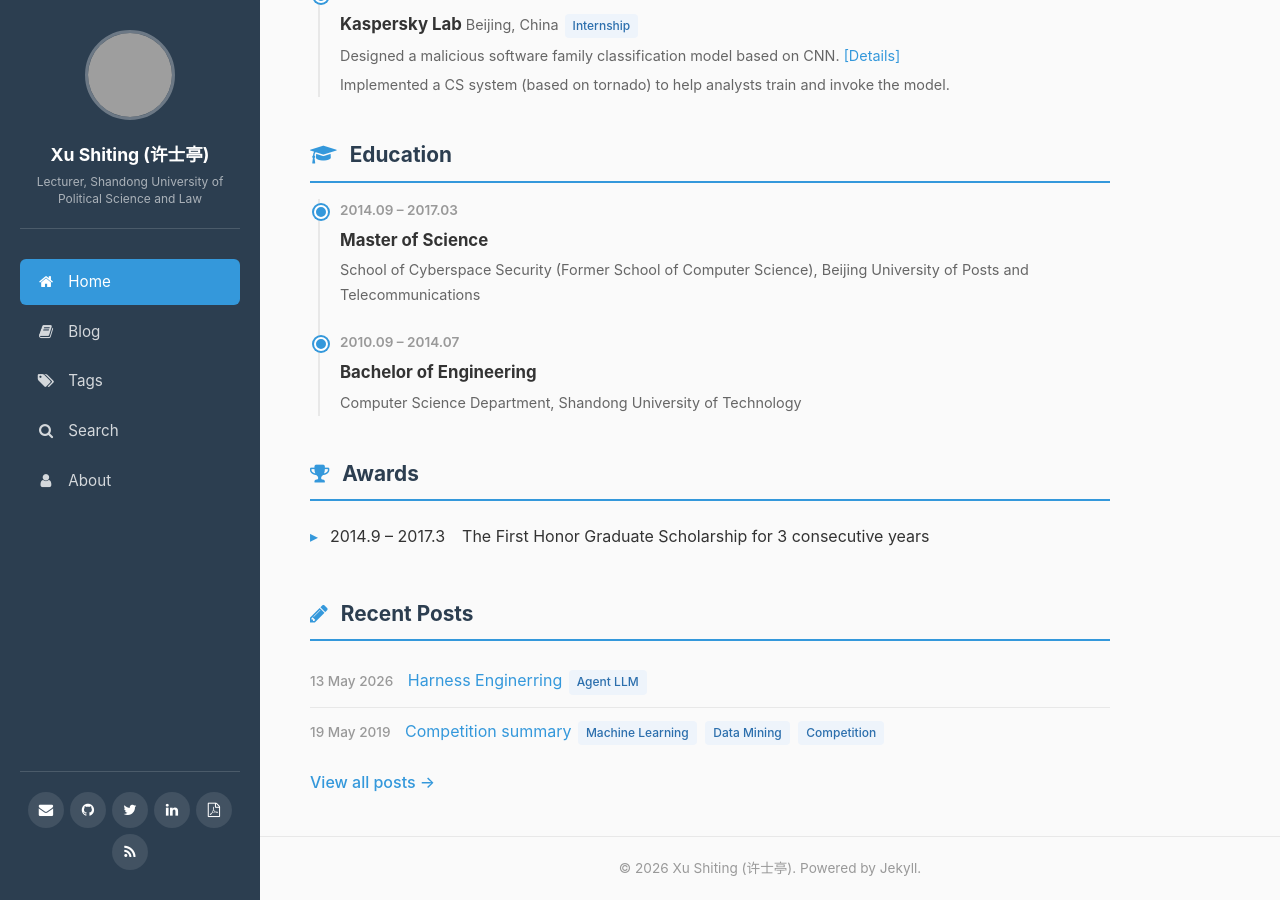
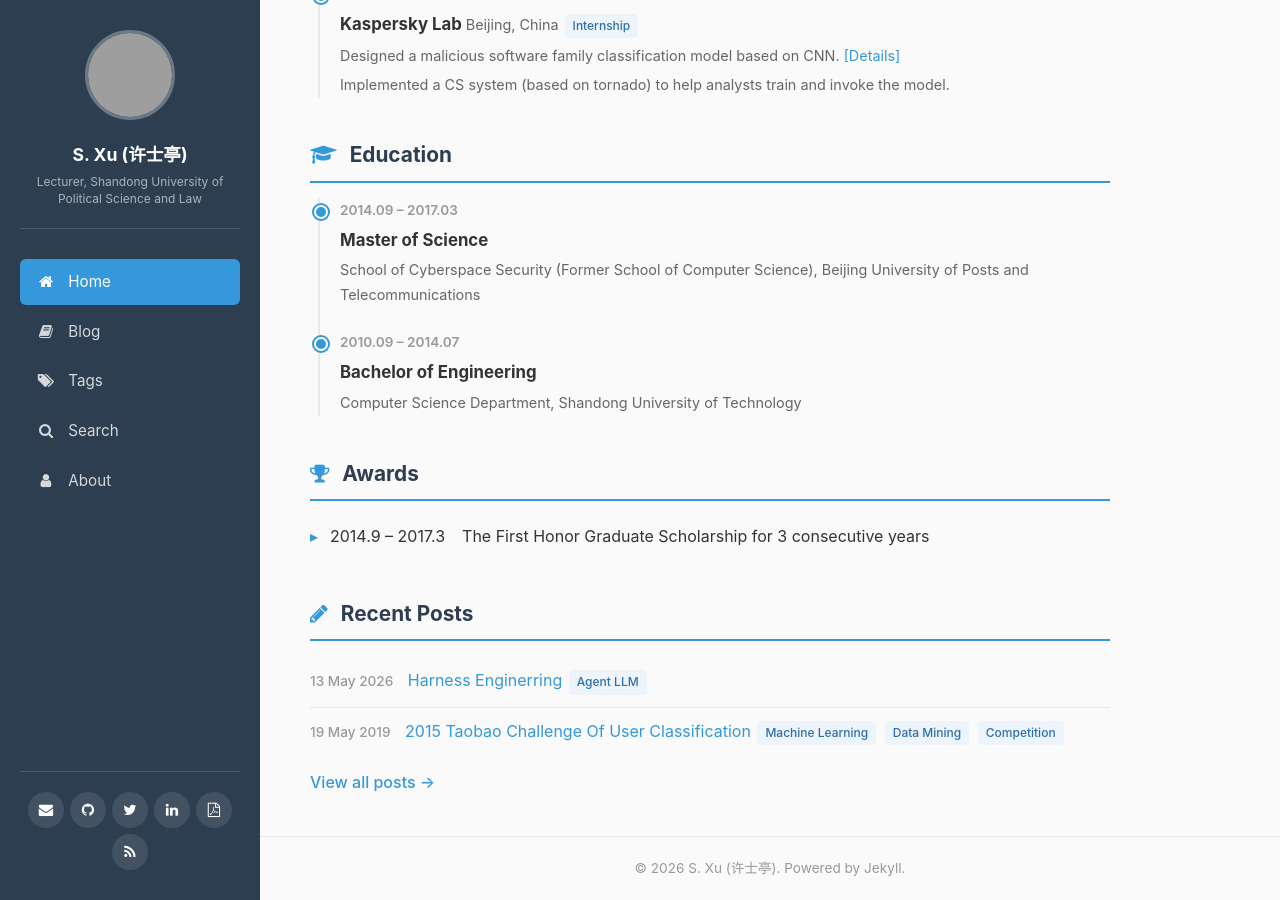
Before and after one commit to xvshiting/xvshiting.github.io, a Jekyll site: the page built from index.md, in a window 1280 px wide and 900 px high, scrolled down 1920 px. Built offline with Jekyll 4.4.1, drawn with Linux system fonts in a browser that asks for light colours; some of the changed text lies outside the part shown; grey boxes are pictures that could not be loaded.

```diff
--- a/_config.yml
+++ b/_config.yml
@@ -72,8 +72,8 @@
 
 # Author info (used across the site)
 author:
-  name: "Xu Shiting (许士亭)"
-  name_en: "Will Xu"
+  name: "S. Xu (许士亭)"
+  name_en: "S. Xu"
   email: xvshiting@live.com
   github: xvshiting
   twitter: xvshiting1
--- a/index.md
+++ b/index.md
@@ -7,7 +7,7 @@
   <section class="section bio-section">
     <p class="bio-quote"><em>"NLP as well as Deep Learning could not only help machines better understand human beings, but also help us to know ourselves better."</em></p>
     <p>
-      My name is <strong>Xu Shiting (许士亭)</strong>, also known as <strong>Will Xu</strong>.
+      My name is <strong>S. Xu (许士亭)</strong>, also known as <strong>Will Xu</strong>.
       I am a lecturer at the <strong>Department of Cyberspace Security</strong> in <strong>Shandong University of Political Science and Law</strong>.
     </p>
     <p>
@@ -39,14 +39,14 @@
     <ol class="publication-list">
       <li>
         <span class="pub-year">2026</span>
-        <strong>Xu, Shiting.</strong>
+        <strong>S. Xu</strong>
         <a href="https://link.springer.com/article/10.1186/s42400-025-00481-3">VIMAR: vision-language informed malware analysis and reasoning model.</a>
         <em>Cybersecurity</em>, 9, 49, 2026.
         <span class="pub-type journal">journal</span>
       </li>
       <li>
         <span class="pub-year">2025</span>
-        <strong>Xu, Shiting.</strong>
+        <strong>S. Xu</strong>
         <a href="https://doi.org/10.1016/j.ins.2025.122470">DEEP-CWS: Distilling Efficient pre-trained models with Early exit and Pruning for scalable Chinese Word Segmentation.</a>
         <em>Information Sciences</em>, 719, 122470, 2025.
         <span class="pub-type journal">journal</span>
@@ -57,7 +57,7 @@
     <ol class="publication-list">
       <li>
         <span class="pub-year">2021</span>
-        <strong>Xu, Shiting,</strong> et al.
+        <strong>S. Xu,</strong> et al.
         <a href="https://link.springer.com/chapter/10.1007/978-3-030-78292-4_36">Automatic Task Requirements Writing Evaluation via Machine Reading Comprehension.</a>
         <em>AIED</em>, 2021.
         <a href="/assets/pdf/paper/202101.pdf" class="pub-pdf">[pdf]</a>
@@ -65,7 +65,7 @@
       </li>
       <li>
         <span class="pub-year">2020</span>
-        <strong>Xu, Shiting,</strong> W. Ding, and Z. Liu.
+        <strong>S. Xu,</strong> W. Ding, and Z. Liu.
         <a href="https://link.springer.com/chapter/10.1007/978-3-030-52240-7_62">Automatic Dialogic Instruction Detection for K-12 Online One-on-One Classes.</a>
         <em>AIED</em>, 2020.
         <a href="/assets/pdf/paper/202001.pdf" class="pub-pdf">[pdf]</a>
@@ -73,7 +73,7 @@
       </li>
       <li>
         <span class="pub-year">2017</span>
-        <strong>Xu, Shiting,</strong> X. Ma, Y. Liu, and Q. Sheng.
+        <strong>S. Xu,</strong> X. Ma, Y. Liu, and Q. Sheng.
         <a href="http://ieeexplore.ieee.org/document/7917194/">Malicious Application Dynamic Detection in Real-Time API Analysis.</a>
         <em>IEEE iThings-GreenCom-CPSCom-SmartData</em>, pp. 788-794, 2016.
         <a href="/assets/pdf/paper/5880a788.pdf" class="pub-pdf">[pdf]</a>
```
Also changed, not shown: _authors/willXu.md (+1 -1 lines), _posts/2019-05-19-2015-TaoBao-Challenge-of-User-Classification.md (renamed from _posts/2019-05-19-competition summary.md), 2 other files.
